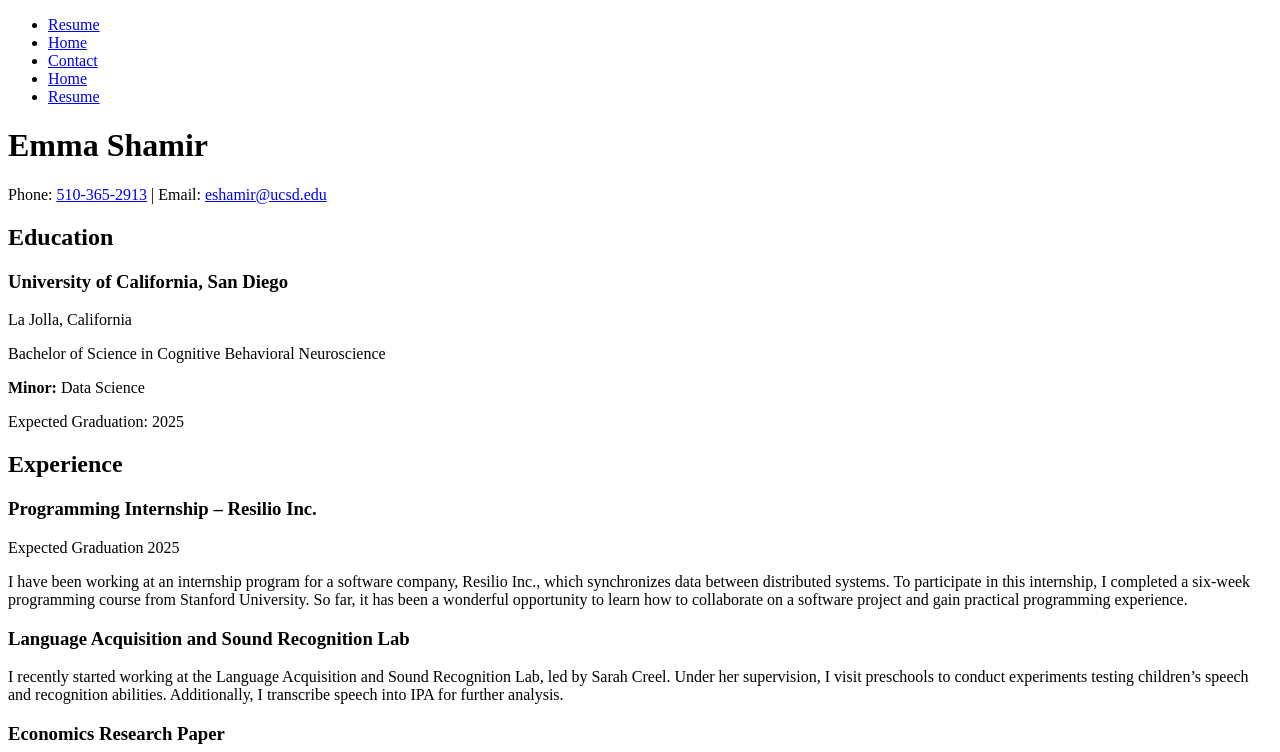
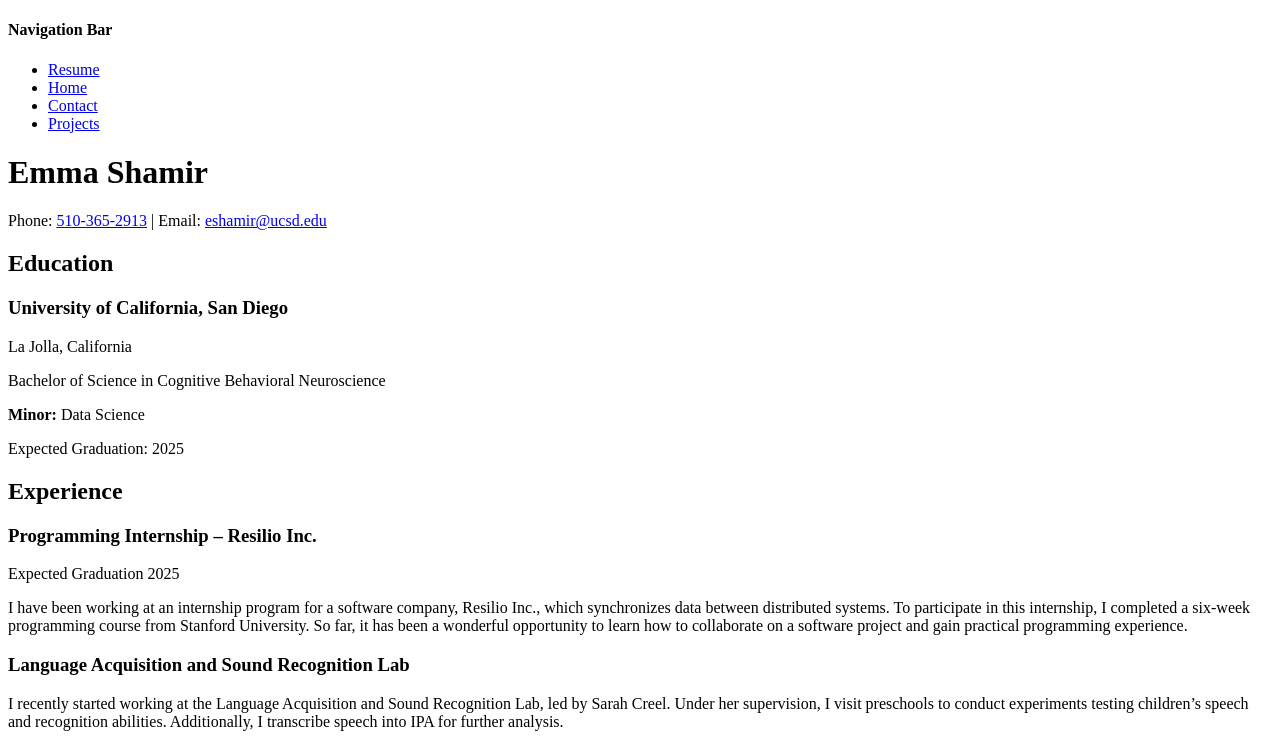
Before and after one commit to eshamir3/Portfolio, a plain HTML site: page Resume/index.html in a window 1280 px wide. Shown: the top 752 px of the page. Drawn offline with Linux system fonts and the light colour scheme.

Commit message:
Update index.html

```diff
--- a/Resume/index.html
+++ b/Resume/index.html
@@ -2,25 +2,33 @@
 <html lang="en">
 <head>
   <meta charset="UTF-8">
-  <meta name="viewport" content="width=device-width, initial-scale=1">
   <title>Emma Shamir – Resume</title>
-  <!-- You can link your CSS here -->
-  <link rel="stylesheet" href="styles.css">
 </head>
-<body>
-  <!-- Navigation (example) -->
-  <nav>
-    <ul>
 
-        <li><a class="active" href="index.html">Resume</a></li>
+<nav>
+
+    <div class="heading">
+
+      <h4>Navigation Bar</h4>
+
+    </div>
+
+    <ul class="nav-links">
+
+      <li><a class="active" href="index.html">Resume</a></li>
 
       <li><a href="../index.html">Home</a></li>
 
       <li><a href=".contact/index.html">Contact</a></li>
-      <li><a href="index.html">Home</a></li>
-      <li><a href=".projects/index.html" class="active">Resume</a></li>
+
+      <li><a href=".projects/index.html">Projects</a></li>
+
     </ul>
+
   </nav>
+
+
+<body>
 
   <main>
     <!-- Header with contact info -->
```
